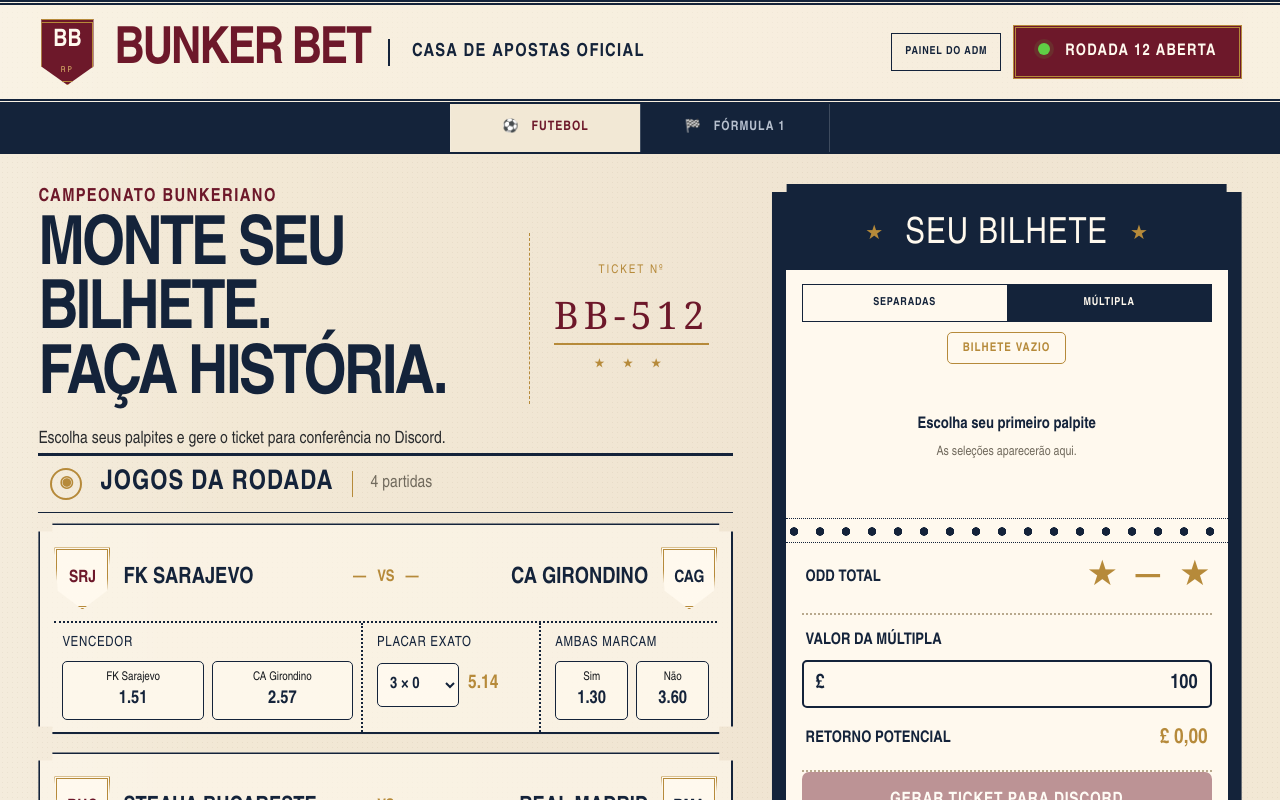
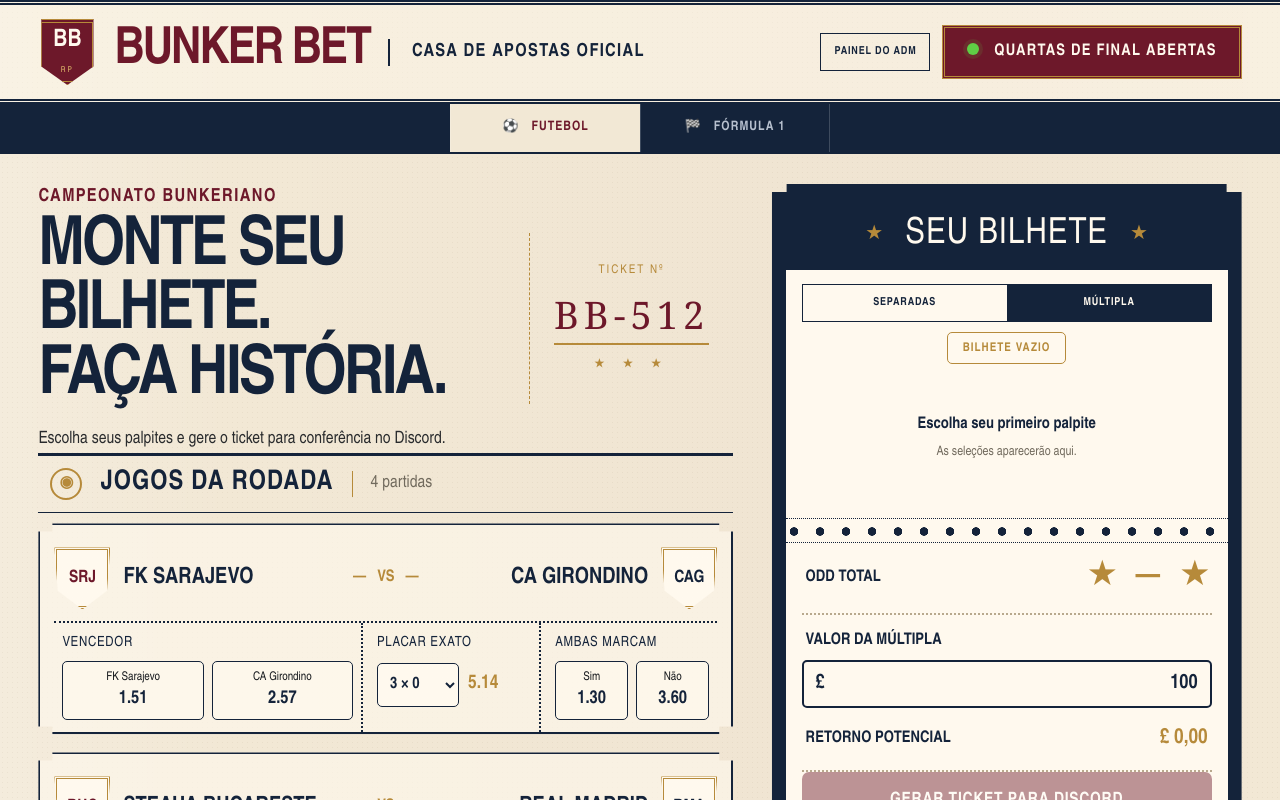
Before and after one commit to melloArthur/bunkerbet, a Next.js app: page / in a window 1280 px wide. Shown: the top 800 px of the page. Built offline with nearby package versions, Linux system fonts and the light colour scheme.

Commit message:
Update page.tsx

```diff
--- a/app/page.tsx
+++ b/app/page.tsx
@@ -192,7 +192,7 @@ const getF1Driver = (id: string) => {
   return driver;
 };
 const DEFAULT_F1: F1Config = {
-  eventName: "PRÓXIMO GRANDE PRÊMIO",
+  eventName: "GP DE MÔNACO",
   markets: [
     { id: "race-winner", section: "PILOTOS", title: "Vencedor", options: F1_DRIVERS.map((driver) => ({ id: driver.id, label: driver.name, odd: driver.odds.winner })) },
     { id: "podium", section: "PILOTOS", title: "Pódio: sim/não", options: F1_DRIVERS.flatMap((driver) => [
@@ -478,7 +478,7 @@ export default function Home() {
     <main>
       <header className="topbar">
         <div className="brand-wrap"><div className="crest" aria-hidden="true"><span>BB</span><small>RP</small></div><div className="brand">BUNKER BET</div><div className="official">CASA DE APOSTAS OFICIAL</div></div>
-        <div className="header-actions"><button className="admin-link" onClick={openAdmin}>PAINEL DO ADM</button><div className="round-status"><i /> {activeSport === "football" ? "RODADA 12 ABERTA" : "GP ABERTO"}</div></div>
+        <div className="header-actions"><button className="admin-link" onClick={openAdmin}>PAINEL DO ADM</button><div className="round-status"><i /> {activeSport === "football" ? "QUARTAS DE FINAL ABERTAS" : "GP ABERTO"}</div></div>
       </header>
 
       <nav className="sport-tabs" aria-label="Modalidade">
@@ -505,7 +505,7 @@ export default function Home() {
             })}
           </div>
         </section> : <section className="content f1-content">
-          <div className="hero f1-hero"><div><p className="eyebrow">BUNKER MOTORSPORT</p><h1>ACELERE SEUS<br />PALPITES.</h1><p className="hero-copy">Escolha pilotos, equipes e mercados da temporada para montar seu ticket.</p></div><div className="f1-flag" aria-hidden="true"><span>01</span><b>RACE</b></div></div>
+          <div className="hero f1-hero"><div><p className="eyebrow">FÓRMULA 1</p><h1>ACELERE SEUS<br />PALPITES.</h1><p className="hero-copy">Escolha pilotos, equipes e mercados da temporada para montar seu ticket.</p></div><div className="f1-flag" aria-hidden="true"><span>01</span><b>RACE</b></div></div>
           <div className="f1-event"><span>PRÓXIMO EVENTO</span><strong>{f1.eventName}</strong></div>
           <div className="f1-browser">
             <div className="f1-market-nav">{F1_SECTIONS.map((section) => <div className="f1-nav-group" key={section}><strong>{section}</strong>{f1.markets.filter((market) => market.section === section).map((market) => <button key={market.id} className={activeF1Market === market.id ? "active" : ""} onClick={() => setActiveF1Market(market.id)}>{market.title}</button>)}</div>)}</div>
```
